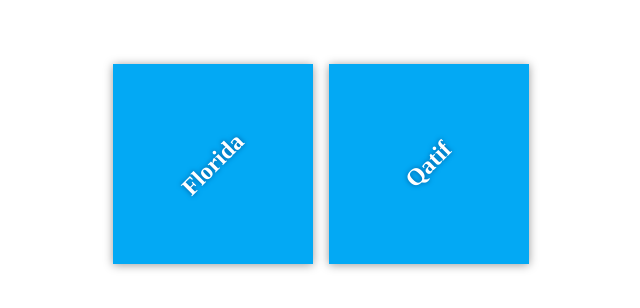
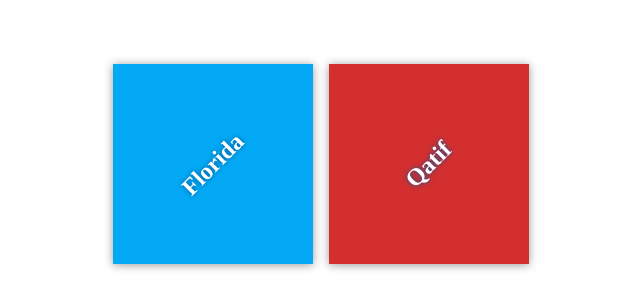
Before and after one commit to speed09/my-travel-plans, a plain HTML site: page index.html in a window 1280 px wide. Shown: the part 236-544 px from the top of the page, without its empty margins (319-959 px from the left). Drawn offline with Linux system fonts and the light colour scheme.

Commit message:
style destinations

```diff
--- a/css/app.css
+++ b/css/app.css
@@ -50,6 +50,6 @@ h2 {
     background-color: #03a9f4;
 }
 
-#paris {
+#Qatif {
     background-color: #d32f2f;
 }
```
